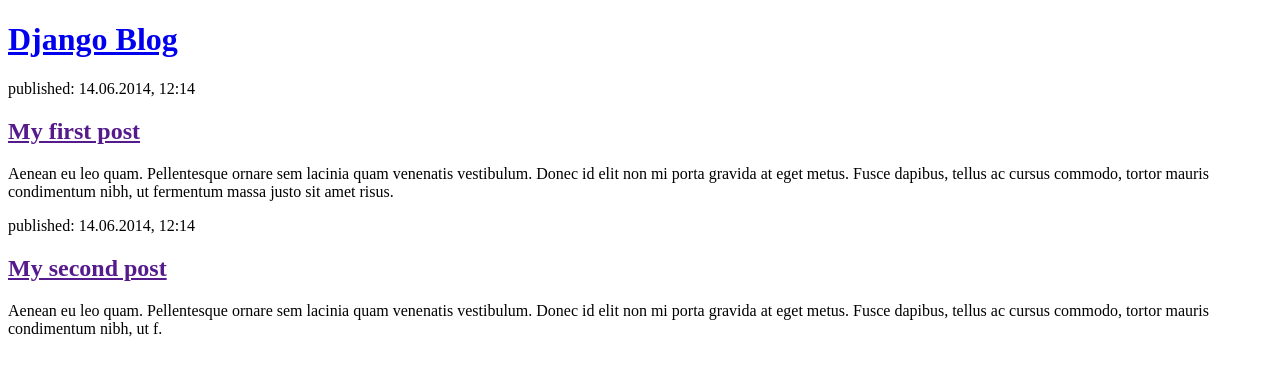
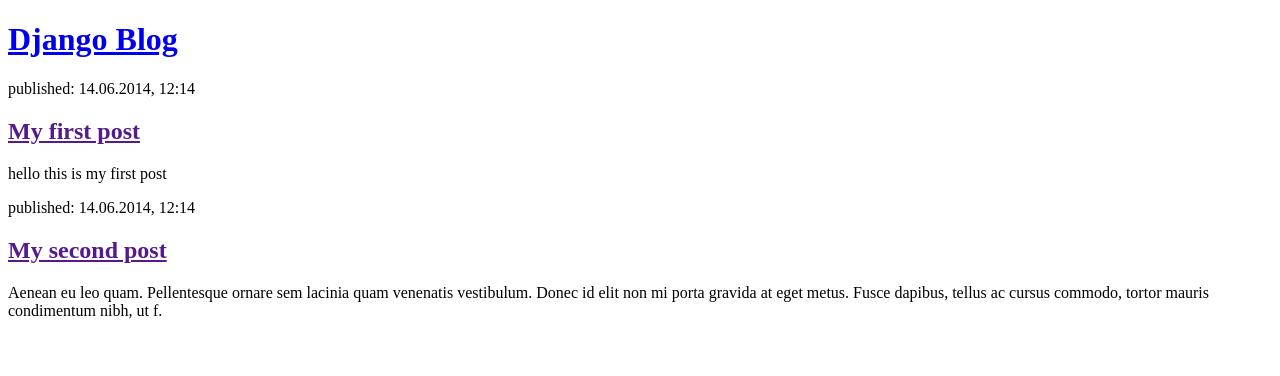
Before and after one commit to rzramiz24/my-first-blog, a Python web app: template blog/templates/blog/post_list.html in a window 1280 px wide. Shown: the top 376 px of the page. Run offline with Jinja, Linux system fonts and the light colour scheme; the template is opened without the code that fills it, so the values that code supplies are empty.

Commit message:
Update post_list.html

```diff
--- a/blog/templates/blog/post_list.html
+++ b/blog/templates/blog/post_list.html
@@ -12,7 +12,7 @@
         <div>
             <p>published: 14.06.2014, 12:14</p>
             <h2><a href="">My first post</a></h2>
-            <p>Aenean eu leo quam. Pellentesque ornare sem lacinia quam venenatis vestibulum. Donec id elit non mi porta gravida at eget metus. Fusce dapibus, tellus ac cursus commodo, tortor mauris condimentum nibh, ut fermentum massa justo sit amet risus.</p>
+            <p>hello this is my first post</p>
         </div>
 
         <div>
```
